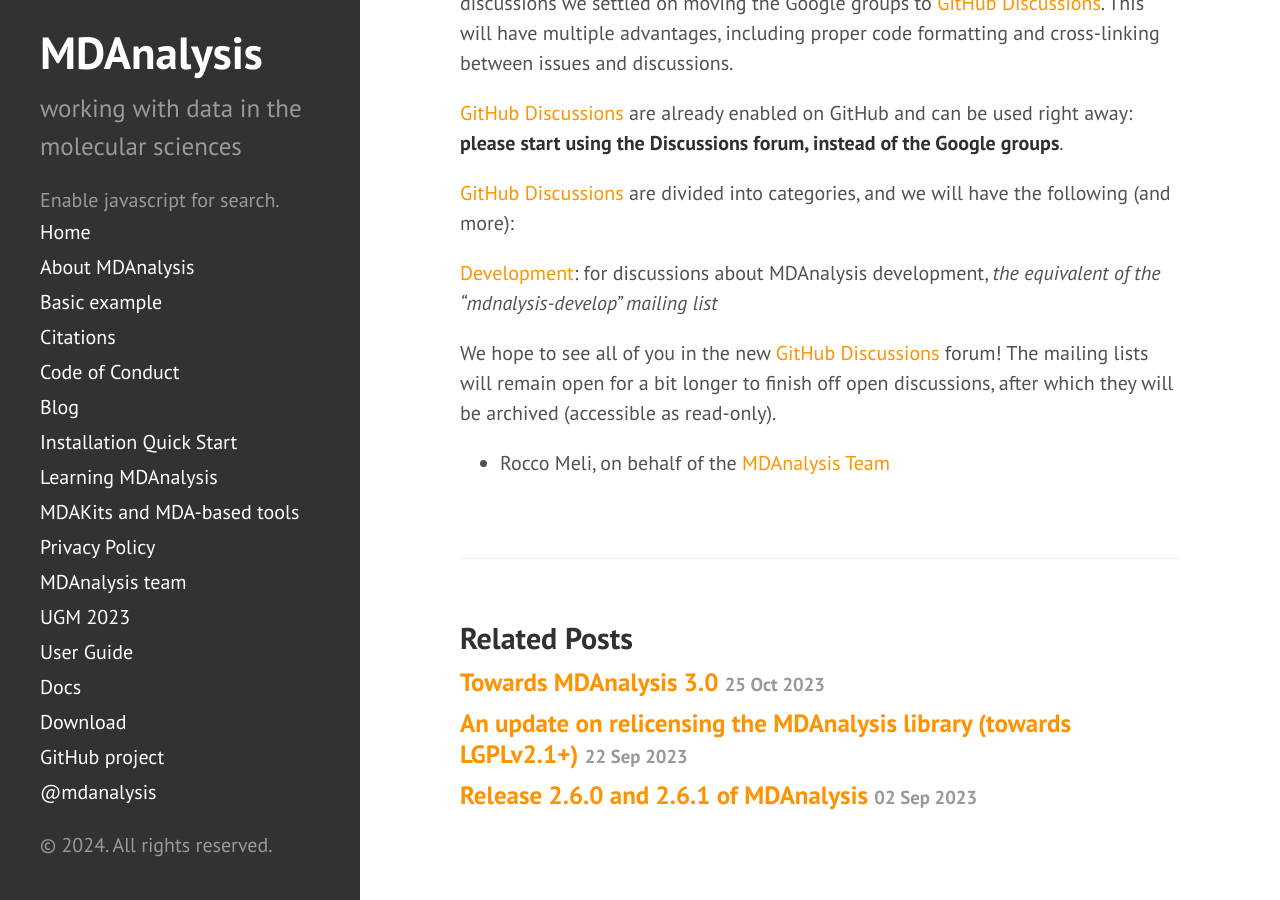
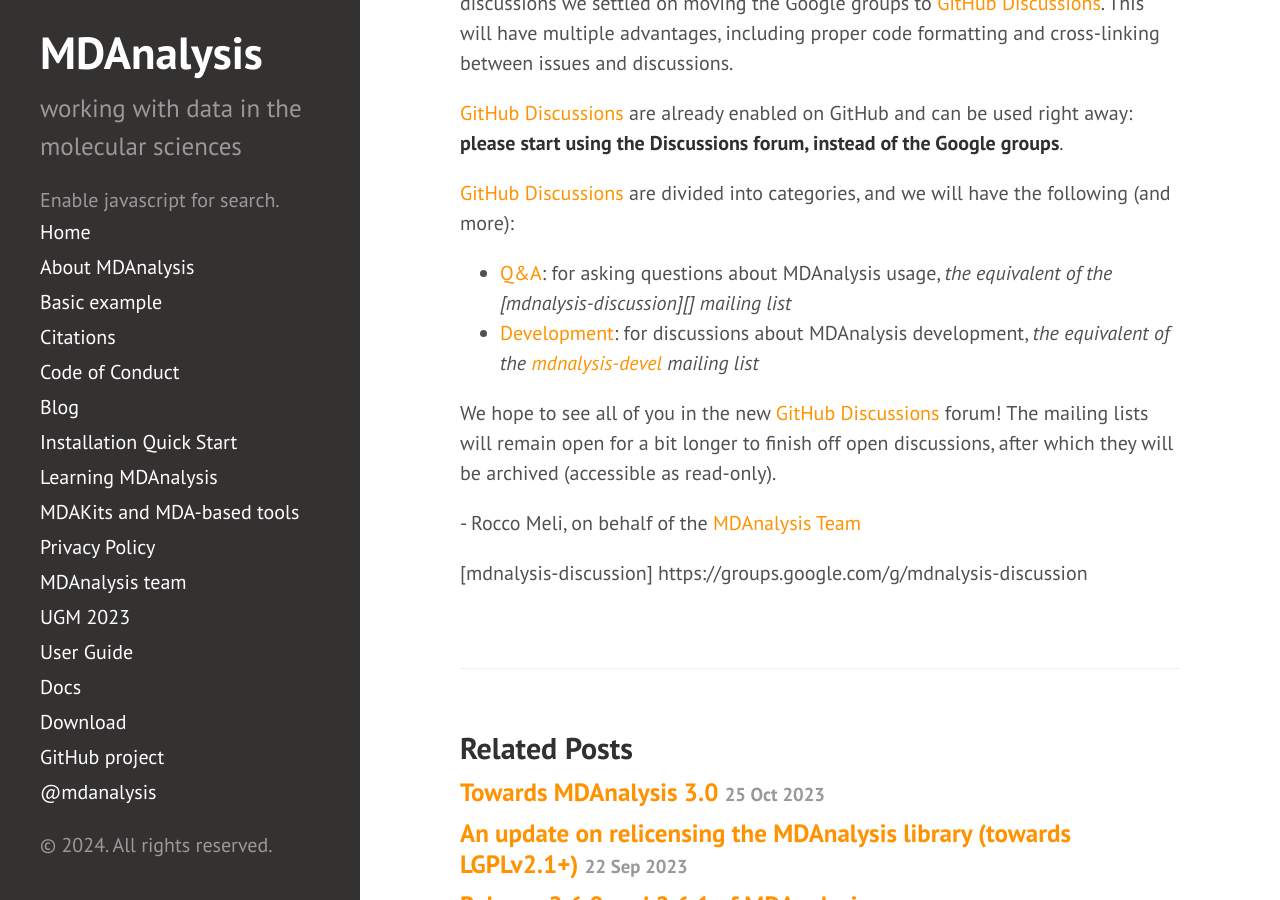
Before and after one commit to MDAnalysis/MDAnalysis.github.io, a Jekyll site: the page built from _posts/2023-12-21-github-discussions.md, in a window 1280 px wide and 900 px high, scrolled down 382 px. Built offline with Jekyll 4.4.1, drawn with Linux system fonts in a browser that asks for light colours; comment, search, counter and statistics services are not loaded.

Commit message:
Apply suggestions from code review from @lilyminium
Co-authored-by: Lily Wang <31115101+lilyminium@users.noreply.github.com>

```diff
--- a/_posts/2023-12-21-github-discussions.md
+++ b/_posts/2023-12-21-github-discussions.md
@@ -7,21 +7,23 @@ Dear MDAnalysis community,
 Our Google groups (mailing lists) have been the main way to ask questions, exchange ideas, and to discuss about development.
 However, with more modern solutions available we felt a change was needed.
 
-The [MDAnalysis Team] considered different alternatives and after lengthy discussions we settled on moving the Google groups to [GitHub Discussions].
+The [MDAnalysis Team][] considered different alternatives and after lengthy discussions we settled on moving the Google groups to [GitHub Discussions][].
 This will have multiple advantages, including proper code formatting and cross-linking between issues and discussions.
 
-[GitHub Discussions] are already enabled on GitHub and can be used right away: **please start using the Discussions forum, instead of the Google groups**.
+[GitHub Discussions][] are already enabled on GitHub and can be used right away: **please start using the Discussions forum, instead of the Google groups**.
 
-[GitHub Discussions] are divided into categories, and we will have the following (and more):
+[GitHub Discussions][] are divided into categories, and we will have the following (and more):
 
-[Q&A]: for asking questions about MDAnalysis usage, _the equivalent of the “mdnalysis-discussion“ mailing list_
-[Development](https://github.com/MDAnalysis/mdanalysis/discussions/categories/developement): for discussions about MDAnalysis development, _the equivalent of the “mdnalysis-develop” mailing list_
+- [Q&A][]: for asking questions about MDAnalysis usage, _the equivalent of the [mdnalysis-discussion][] mailing list_
+- [Development](https://github.com/MDAnalysis/mdanalysis/discussions/categories/developement): for discussions about MDAnalysis development, _the equivalent of the [mdnalysis-devel][] mailing list_
 
-We hope to see all of you in the new [GitHub Discussions] forum!
+We hope to see all of you in the new [GitHub Discussions][] forum!
 The mailing lists will remain open for a bit longer to finish off open discussions, after which they will be archived (accessible as read-only).
 
-- Rocco Meli, on behalf of the [MDAnalysis Team]
+\- Rocco Meli, on behalf of the [MDAnalysis Team][]
 
-[MDAnalysis Team]: https://www.mdanalysis.org/pages/team/
+[MDAnalysis Team]: {{ site.url }}{% link pages/team.md %}
 [GitHub Discussions]: https://github.com/MDAnalysis/mdanalysis/discussions
 [Q&A]: https://github.com/MDAnalysis/mdanalysis/discussions/categories/q-a
+[mdnalysis-devel]: https://groups.google.com/g/mdnalysis-devel
+[mdnalysis-discussion] https://groups.google.com/g/mdnalysis-discussion
```
